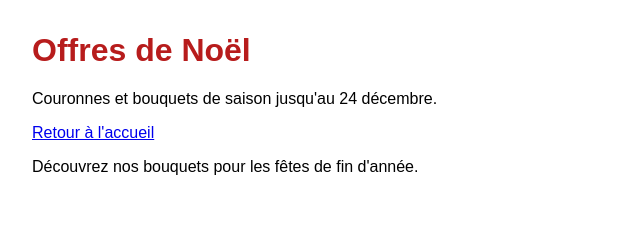
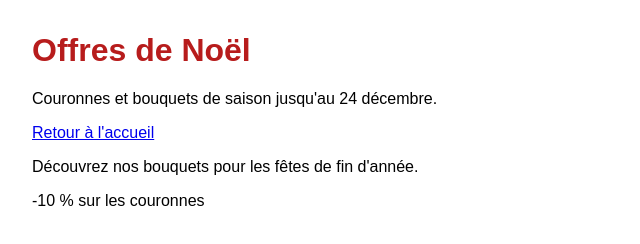
Before and after one commit to fahadfmo-dev/fleurdelyon-equipeFahad, a plain HTML site: page noel.html in a window 1280 px wide. Shown: the whole page, without its empty margins (0-640 px from the left). Drawn offline with Linux system fonts and the light colour scheme.

Commit message:
Ajoute l'offre sur les couronnes

```diff
--- a/noel.html
+++ b/noel.html
@@ -10,5 +10,6 @@
   <p>Couronnes et bouquets de saison jusqu'au 24 décembre.</p>
   <a href="index.html">Retour à l'accueil</a>
 <p>Découvrez nos bouquets pour les fêtes de fin d'année.</p>
+<p>-10 % sur les couronnes</p>
 </body>
 </html>
```
